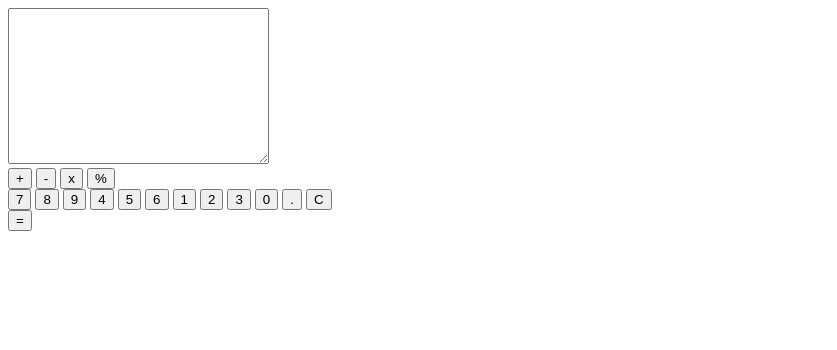
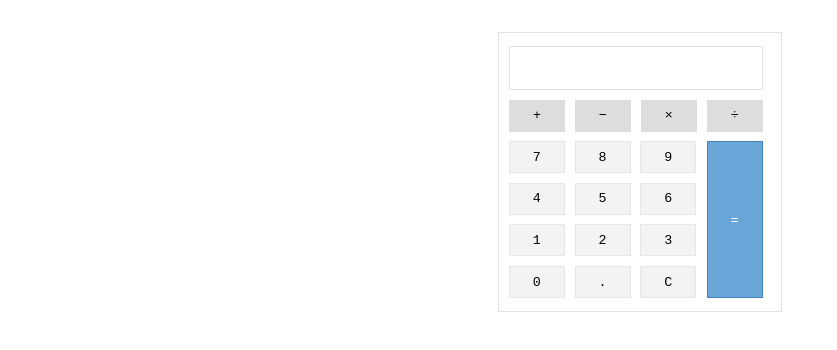
Before and after one commit to arpad58/calculator, a plain HTML site: page index.html in a window 1280 px wide. Shown: the whole page, without its empty margins (0-837 px from the left). Drawn offline with Linux system fonts and the light colour scheme.

Commit message:
index html midifide - css start

```diff
--- a/calculator.css
+++ b/calculator.css
@@ -0,0 +1,94 @@
+body{
+    padding: 0;
+    margin: 0;
+    box-sizing: border-box;
+
+
+}
+
+
+.calculator {
+max-width: 17rem;
+border: 1px solid rgb(226, 226, 226);
+height: 16.8rem;
+padding: .3rem;
+margin: auto;
+margin-top: 2rem;
+
+
+}
+
+.display {
+    border: 1px solid rgb(223, 223, 223);
+    margin-top: .5rem;
+    margin-left: .3rem;
+    margin-bottom: .3rem;
+    height: 2.5rem;
+    width: 15.5rem;
+}
+
+
+
+.operations {
+
+    margin-bottom: .3rem;
+    display: flex;
+
+}
+
+.operations button {
+    background-color: rgb(221, 221, 221);
+    border-color: rgb(211, 211, 211);
+    border-width: 0;
+    margin: .31rem;
+    width: 3.5rem;
+    height: 2rem
+}
+
+.operators {
+
+    display: inline-block;
+    width: 17rem;
+
+
+}
+
+.numbers {
+
+    width: 72.5%;
+    float: left;
+}
+
+.btn {
+    font-family: 'Courier New', Courier, monospace;
+}
+
+.row {
+    display: flex;
+    margin-bottom: .6rem;
+}
+
+.numbers .row button {
+    background-color: rgb(243, 243, 243);
+    border: 1px solid rgb(230, 230, 230);
+    margin-bottom: .5rem;
+    margin: auto;
+    width: 3.5rem;
+    height: 2rem;
+
+}
+
+.equal  {
+
+    width: 25.5%;
+    float: right;
+
+}
+
+.equal .btne {
+    width: 3.5rem;
+    height: 9.8rem;
+    background-color: rgb(105, 165, 214);
+    border: 1px solid rgb(67, 133, 187);
+    color: rgb(255, 255, 255);
+}
--- a/index.html
+++ b/index.html
@@ -30,33 +30,42 @@
    -->
 
     <div class="calculator">
-        <div class="display">
-            <textarea name="" id="" cols="30" rows="10"></textarea>
+        <div class="displayyy">
+            <input class="display" type="text" name="" id="">
         </div>
 
         <div class="operations">
-            <button class="btn btn-plus" type="button">+</button>
-            <button class="btn btn-minus" type="button">-</button>
-            <button class="btn btn-multiply" type="button">x</button>
-            <button class="btn btn-distribute" type="button">%</button>
+            <button class="btn btn-plus" type="button">&#43</button>
+            <button class="btn btn-minus" type="button">&#8722</button>
+            <button class="btn btn-multiply" type="button">&#215</button>
+            <button class="btn btn-divide" type="button">&#247</button>
         </div>
         <div class="operators">
             <div class="numbers">
+                <div class="row">
                     <button class="btn btn-7" type="button">7</button>
                     <button class="btn btn-8" type="button">8</button>
                     <button class="btn btn-9" type="button">9</button>
+                </div>
+                <div class="row">
                     <button class="btn btn-4" type="button">4</button>
                     <button class="btn btn-5" type="button">5</button>
                     <button class="btn btn-6" type="button">6</button>
+                </div>
+                <div class="row">
                     <button class="btn btn-1" type="button">1</button>
                     <button class="btn btn-2" type="button">2</button>
                     <button class="btn btn-3" type="button">3</button>
+                </div>
+                <div class="row">
                     <button class="btn btn-0" type="button">0</button>
                     <button class="btn btn-dot" type="button">.</button>
                     <button class="btn btn-cancel" type="button">C</button>
                 </div>
+
+            </div>
             <div class="equal">
-                <button class="btn btn-equal=" type="button">=</button>
+                <button class="btne btn-equal=" type="button">=</button>
             </div>
 
         </div>
```
Lines whose indentation alone changed are shown as unchanged.
